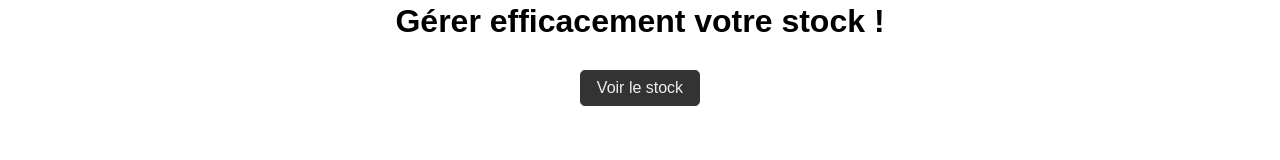
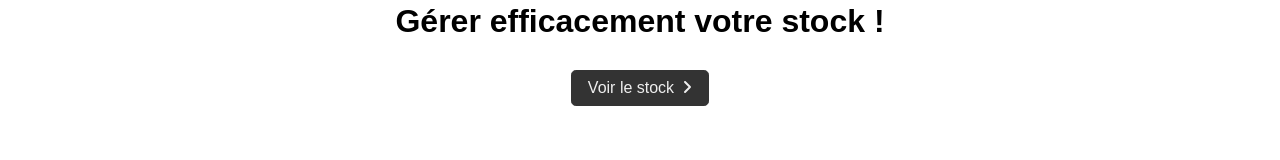
Before and after one commit to jlg-formation/aguzz1-dec-2023, an Angular app in the folder front/: page / in a window 1280 px wide. Shown: the part 356-516 px from the top of the page. Built offline with nearby package versions, Linux system fonts and the light colour scheme.

Commit message:
dev: added fontawesome

```diff
--- a/front/package.json
+++ b/front/package.json
@@ -18,6 +18,11 @@
     "@angular/platform-browser": "^17.0.0",
     "@angular/platform-browser-dynamic": "^17.0.0",
     "@angular/router": "^17.0.0",
+    "@fortawesome/angular-fontawesome": "~0.14.0",
+    "@fortawesome/fontawesome-svg-core": "^6.4.2",
+    "@fortawesome/free-brands-svg-icons": "^6.4.2",
+    "@fortawesome/free-regular-svg-icons": "^6.4.2",
+    "@fortawesome/free-solid-svg-icons": "^6.4.2",
     "normalize.css": "^8.0.1",
     "rxjs": "~7.8.0",
     "tslib": "^2.3.0",
--- a/front/src/app/routes/home/home.component.html
+++ b/front/src/app/routes/home/home.component.html
@@ -1,4 +1,7 @@
 <main>
   <h1>Gérer efficacement votre stock !</h1>
-  <a routerLink="/stock" class="button primary">Voir le stock</a>
+  <a routerLink="/stock" class="button primary">
+    <span>Voir le stock</span>
+    <fa-icon [icon]="faAngleRight"></fa-icon>
+  </a>
 </main>
--- a/front/src/app/routes/home/home.component.ts
+++ b/front/src/app/routes/home/home.component.ts
@@ -1,11 +1,15 @@
 import { Component } from '@angular/core';
 import { RouterLink } from '@angular/router';
+import { FaIconComponent } from '@fortawesome/angular-fontawesome';
+import { faAngleRight } from '@fortawesome/free-solid-svg-icons';
 
 @Component({
   selector: 'app-home',
   standalone: true,
-  imports: [RouterLink],
+  imports: [RouterLink, FaIconComponent],
   templateUrl: './home.component.html',
   styleUrl: './home.component.scss',
 })
-export class HomeComponent {}
+export class HomeComponent {
+  faAngleRight = faAngleRight;
+}
```
Also changed, not shown: 1 other file (tests, documents, lock files or other folders).
